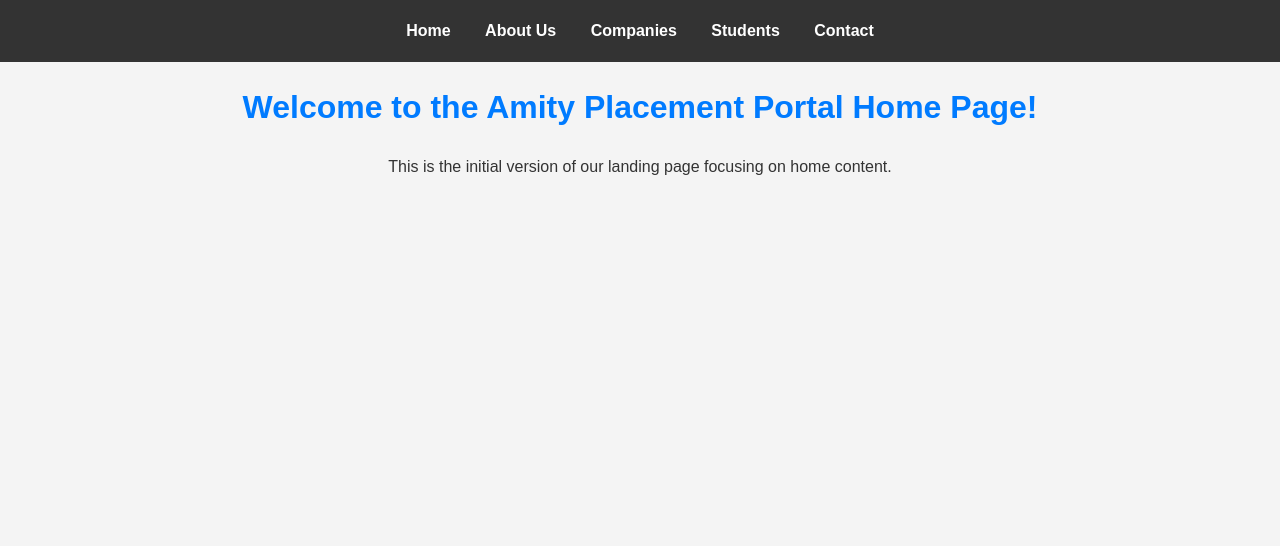
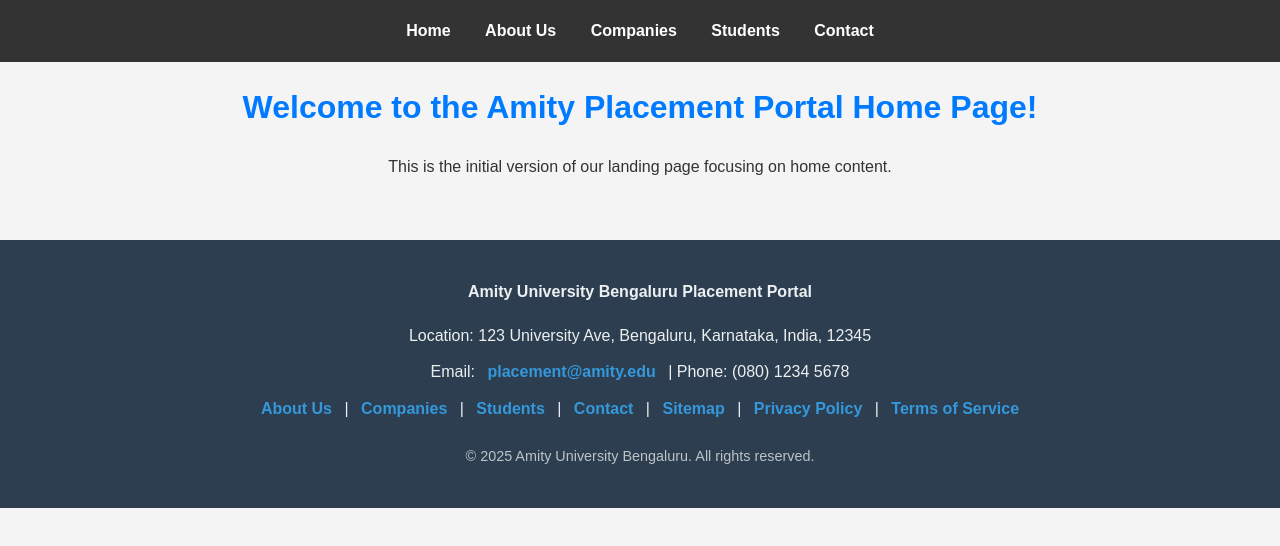
Before and after one commit to Rohith-084/placement-portal, a plain HTML site: page index.html in a window 1280 px wide. Drawn offline with Linux system fonts and the light colour scheme.

Commit message:
Added a better version of footer.

```diff
--- a/index.html
+++ b/index.html
@@ -18,5 +18,20 @@
     </nav>
     <h1>Welcome to the Amity Placement Portal Home Page!</h1>
     <p>This is the initial version of our landing page focusing on home content.</p>
+       <footer>
+        <p><strong>Amity University Bengaluru Placement Portal</strong></p>
+        <p>Location: 123 University Ave, Bengaluru, Karnataka, India, 12345</p>
+        <p>Email: <a href="mailto:placement@amity.edu">placement@amity.edu</a> | Phone: (080) 1234 5678</p>
+        <p>
+            <a href="#">About Us</a> |
+            <a href="#">Companies</a> |
+            <a href="#">Students</a> |
+            <a href="#">Contact</a> |
+            <a href="#">Sitemap</a> |
+            <a href="#">Privacy Policy</a> |
+            <a href="#">Terms of Service</a>
+        </p>
+        <p>&copy; 2025 Amity University Bengaluru. All rights reserved.</p>
+    </footer>
 </body>
 </html>
--- a/style.css
+++ b/style.css
@@ -47,3 +47,42 @@ p {
     margin-bottom: 15px;
     text-align: center;
 }
+footer {
+    background-color: #2c3e50;
+    color: #ecf0f1;
+    text-align: center;
+    padding: 30px 20px;
+    margin-top: 60px;
+    font-size: 1em;
+    line-height: 1.8;
+    width: 100%;
+    box-sizing: border-box;
+}
+
+footer p {
+    margin: 8px 0;
+    padding: 0;
+}
+
+footer a {
+    color: #3498db;
+    text-decoration: none;
+    font-weight: bold;
+    transition: color 0.3s ease-in-out;
+    margin: 0 8px;
+}
+
+footer a:hover {
+    color: #ecf0f1;
+    text-decoration: underline;
+}
+
+footer p:first-of-type {
+    font-weight: bold;
+    margin-bottom: 15px;
+}
+footer p:last-of-type {
+    margin-top: 20px;
+    font-size: 0.9em;
+    color: #bdc3c7;
+}
```
